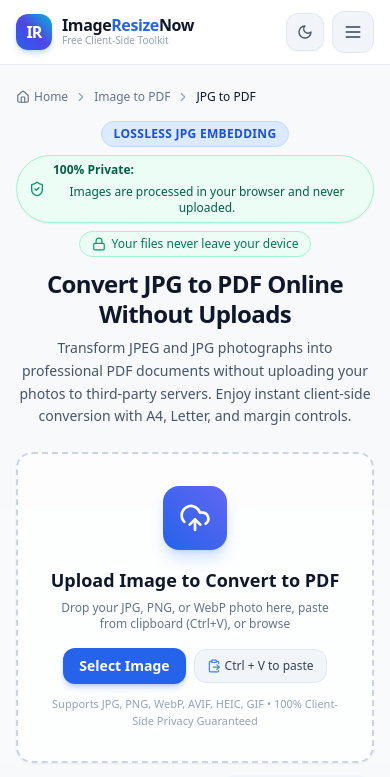
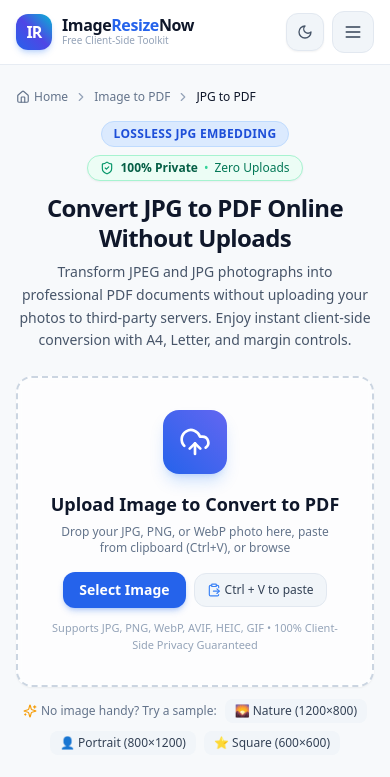
Before and after one commit to rohit715131/imageresizenow, a Next.js app: page /jpg-to-pdf in a window 390 px wide. Shown: the top 777 px of the page. Built offline with nearby package versions, Linux system fonts and the light colour scheme.

Commit message:
Fix mobile privacy badge layout: eliminate multi-line pill distortion and make badge responsive

```diff
--- a/components/PrivacyBadge.tsx
+++ b/components/PrivacyBadge.tsx
@@ -4,12 +4,14 @@
 export function PrivacyBadge({ className = '' }: { className?: string }) {
   return (
     <div
-      className={`inline-flex items-center gap-2 px-3 py-1.5 rounded-full text-xs sm:text-sm font-medium bg-emerald-50 text-emerald-800 dark:bg-emerald-950/60 dark:text-emerald-300 border border-emerald-200 dark:border-emerald-800/80 shadow-sm transition-all ${className}`}
+      className={`inline-flex items-center gap-1.5 px-3 py-1 rounded-full text-xs font-medium bg-emerald-50 text-emerald-800 dark:bg-emerald-950/60 dark:text-emerald-300 border border-emerald-200 dark:border-emerald-800/80 shadow-sm transition-all whitespace-nowrap ${className}`}
     >
-      <ShieldCheck className="w-4 h-4 text-emerald-600 dark:text-emerald-400 shrink-0" />
-      <span className="flex items-center gap-1.5 flex-wrap">
-        <span className="font-semibold">100% Private:</span>
-        <span>Images are processed in your browser and never uploaded.</span>
+      <ShieldCheck className="w-3.5 h-3.5 text-emerald-600 dark:text-emerald-400 shrink-0" />
+      <span className="font-bold">100% Private</span>
+      <span className="text-emerald-400 dark:text-emerald-600">•</span>
+      <span className="text-emerald-700 dark:text-emerald-300">
+        <span className="inline sm:hidden">Zero Uploads</span>
+        <span className="hidden sm:inline">Processed in browser, never uploaded</span>
       </span>
     </div>
   );
--- a/features/pdf-tools/components/PdfPageTemplate.tsx
+++ b/features/pdf-tools/components/PdfPageTemplate.tsx
@@ -19,7 +19,6 @@
   CheckCircle2,
   ArrowRight,
   Layers,
-  Lock,
 } from 'lucide-react';
 
 interface PdfPageTemplateProps {
@@ -68,10 +67,6 @@
               {pageData.badge}
             </span>
             <PrivacyBadge />
-            <span className="px-3 py-1 rounded-full text-xs font-medium text-emerald-700 dark:text-emerald-300 bg-emerald-50 dark:bg-emerald-950/60 border border-emerald-200 dark:border-emerald-800 flex items-center gap-1.5">
-              <Lock className="w-3.5 h-3.5 text-emerald-600" />
-              Your files never leave your device
-            </span>
           </div>
 
           <h1 className="text-2xl sm:text-4xl font-extrabold text-slate-900 dark:text-white tracking-tight leading-tight">
```
